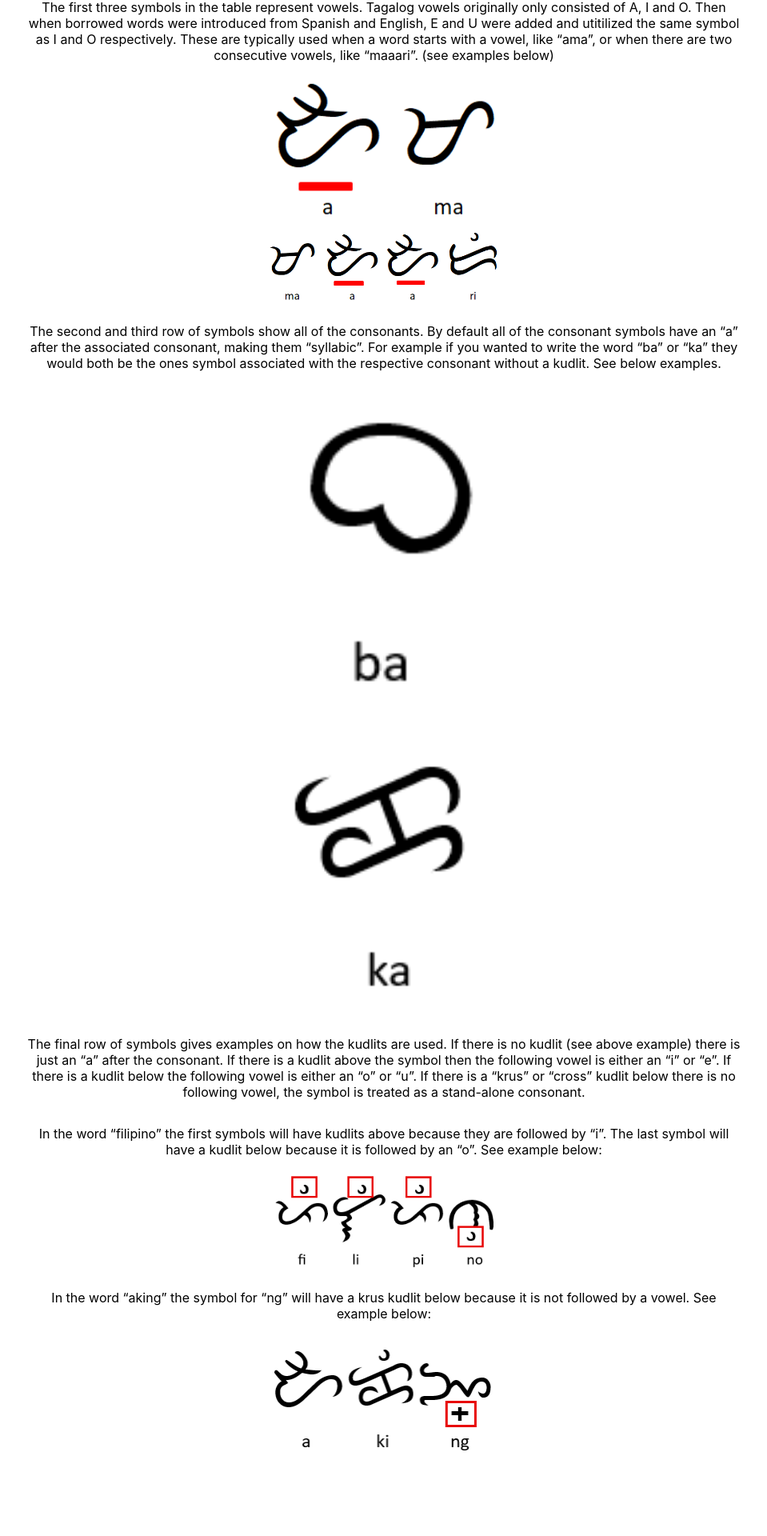
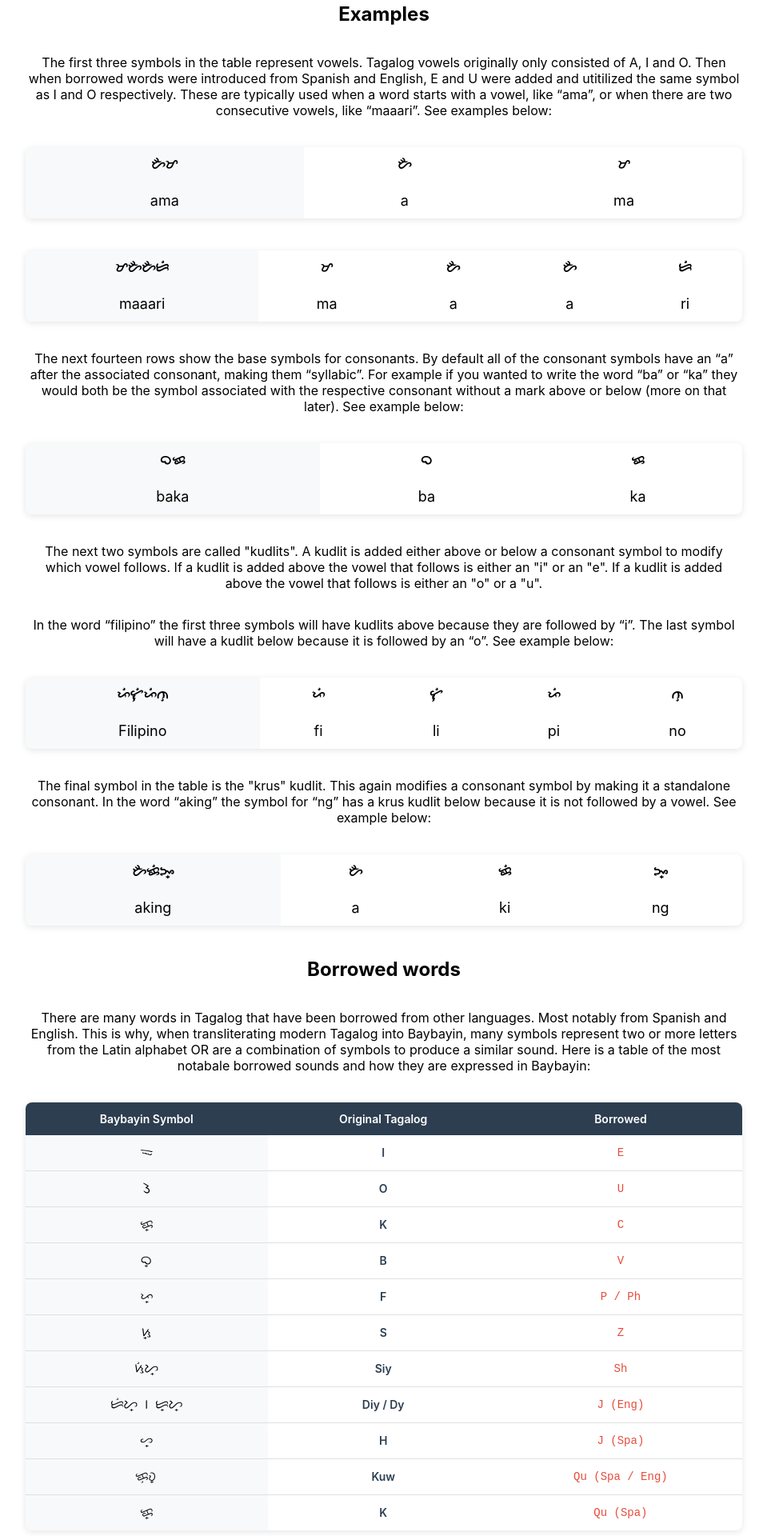
Before and after one commit to cmckinney-59/the-baybayin-project, a React (Vite) app: page /transliterator/baybayin-lite in a window 1280 px wide. Shown: the part 1523-3443 px from the top of the page at 80% size, without its empty margins (160-1119 px from the left). Before the commit the page ends 3418 px from the top, so only its background shows below. Built offline with nearby package versions, Linux system fonts and the light colour scheme.

Commit message:
add a lot to the how to read section

```diff
--- a/src/components/HowToRead/BaybayinHTR/BaybayinHowToRead.tsx
+++ b/src/components/HowToRead/BaybayinHTR/BaybayinHowToRead.tsx
@@ -1,11 +1,12 @@
-import amaImage from "../../../assets/images/How to read/Baybayin/ama.png";
-import maaariImage from "../../../assets/images/How to read/Baybayin/maaari.png";
-import baImage from "../../../assets/images/How to read/Baybayin/ba.png";
-import kaImage from "../../../assets/images/How to read/Baybayin/ka.png";
-import filipinoImage from "../../../assets/images/How to read/Baybayin/filipino.png";
-import akingImage from "../../../assets/images/How to read/Baybayin/aking.png";
+// import amaImage from "../../../assets/images/How to read/Baybayin/ama.png";
+// import maaariImage from "../../../assets/images/How to read/Baybayin/maaari.png";
+// import baImage from "../../../assets/images/How to read/Baybayin/ba.png";
+// import kaImage from "../../../assets/images/How to read/Baybayin/ka.png";
+// import filipinoImage from "../../../assets/images/How to read/Baybayin/filipino.png";
+// import akingImage from "../../../assets/images/How to read/Baybayin/aking.png";
 import "./BaybayinHowToRead.css";
 import BaybayinTable from "./BaybayinTable";
+import BaybayinTableBorrowed from "./BaybayinTableBorrowed";
 
 export default function BaybayinHowToRead() {
   return (
@@ -16,57 +17,161 @@ export default function BaybayinHowToRead() {
         This is the most popular form of the script.
       </p>
       <BaybayinTable />
+
+      <h2>Examples</h2>
       <p>
         The first three symbols in the table represent vowels. Tagalog vowels
         originally only consisted of A, I and O. Then when borrowed words were
         introduced from Spanish and English, E and U were added and utitilized
         the same symbol as I and O respectively. These are typically used when a
         word starts with a vowel, like “ama”, or when there are two consecutive
-        vowels, like “maaari”. (see examples below)
+        vowels, like “maaari”. See examples below:
       </p>
-      <img src={amaImage} alt="ama-image" className="baybayin-image example" />
-      <img
+      <table className="baybayin-example">
+        <thead>
+          <tr>
+            <th className="baybayin-letter">am</th>
+            <th className="baybayin-letter">a</th>
+            <th className="baybayin-letter">m</th>
+          </tr>
+        </thead>
+        <tbody>
+          <tr>
+            <td>ama</td>
+            <td>a</td>
+            <td>ma</td>
+          </tr>
+        </tbody>
+      </table>
+      {/* <img src={amaImage} alt="ama-image" className="baybayin-image example" /> */}
+      <table className="baybayin-example">
+        <thead>
+          <tr>
+            <th className="baybayin-letter">maari</th>
+            <th className="baybayin-letter">m</th>
+            <th className="baybayin-letter">a</th>
+            <th className="baybayin-letter">a</th>
+            <th className="baybayin-letter">ri</th>
+          </tr>
+        </thead>
+        <tbody>
+          <tr>
+            <td>maaari</td>
+            <td>ma</td>
+            <td>a</td>
+            <td>a</td>
+            <td>ri</td>
+          </tr>
+        </tbody>
+      </table>
+      {/* <img
         src={maaariImage}
         alt="maaari-image"
         className="baybayin-image example"
-      />
+      /> */}
       <p>
-        The second and third row of symbols show all of the consonants. By
-        default all of the consonant symbols have an “a” after the associated
-        consonant, making them “syllabic”. For example if you wanted to write
-        the word “ba” or “ka” they would both be the ones symbol associated with
-        the respective consonant without a kudlit. See below examples.
+        The next fourteen rows show the base symbols for consonants. By default
+        all of the consonant symbols have an “a” after the associated consonant,
+        making them “syllabic”. For example if you wanted to write the word “ba”
+        or “ka” they would both be the symbol associated with the respective
+        consonant without a mark above or below (more on that later). See
+        example below:
       </p>
-      <img src={baImage} alt="ba-image" className="baybayin-image example" />
-      <img src={kaImage} alt="ka-image" className="baybayin-image example" />
+      <table className="baybayin-example">
+        <thead>
+          <tr>
+            <th className="baybayin-letter">bk</th>
+            <th className="baybayin-letter">b</th>
+            <th className="baybayin-letter">k</th>
+          </tr>
+        </thead>
+        <tbody>
+          <tr>
+            <td>baka</td>
+            <td>ba</td>
+            <td>ka</td>
+          </tr>
+        </tbody>
+      </table>
+      {/* <img src={baImage} alt="ba-image" className="baybayin-image example" />
+      <img src={kaImage} alt="ka-image" className="baybayin-image example" /> */}
       <p>
-        The final row of symbols gives examples on how the kudlits are used. If
-        there is no kudlit (see above example) there is just an “a” after the
-        consonant. If there is a kudlit above the symbol then the following
-        vowel is either an “i” or “e”. If there is a kudlit below the following
-        vowel is either an “o” or “u”. If there is a “krus” or “cross” kudlit
-        below there is no following vowel, the symbol is treated as a
-        stand-alone consonant.
+        The next two symbols are called "kudlits". A kudlit is added either
+        above or below a consonant symbol to modify which vowel follows. If a
+        kudlit is added above the vowel that follows is either an "i" or an "e".
+        If a kudlit is added above the vowel that follows is either an "o" or a
+        "u".
       </p>
       <p>
-        In the word “filipino” the first symbols will have kudlits above because
-        they are followed by “i”. The last symbol will have a kudlit below
-        because it is followed by an “o”. See example below:
+        In the word “filipino” the first three symbols will have kudlits above
+        because they are followed by “i”. The last symbol will have a kudlit
+        below because it is followed by an “o”. See example below:
       </p>
-      <img
+      <table className="baybayin-example">
+        <thead>
+          <tr>
+            <th className="baybayin-letter">filipino</th>
+            <th className="baybayin-letter">fi</th>
+            <th className="baybayin-letter">li</th>
+            <th className="baybayin-letter">pi</th>
+            <th className="baybayin-letter">no</th>
+          </tr>
+        </thead>
+        <tbody>
+          <tr>
+            <td>Filipino</td>
+            <td>fi</td>
+            <td>li</td>
+            <td>pi</td>
+            <td>no</td>
+          </tr>
+        </tbody>
+      </table>
+      {/* <img
         src={filipinoImage}
         alt="filipino-image"
         className="baybayin-image example"
-      />
+      /> */}
       <p>
-        In the word “aking” the symbol for “ng” will have a krus kudlit below
-        because it is not followed by a vowel. See example below:
+        The final symbol in the table is the "krus" kudlit. This again modifies
+        a consonant symbol by making it a standalone consonant. In the word
+        “aking” the symbol for “ng” has a krus kudlit below because it is not
+        followed by a vowel. See example below:
       </p>
-      <img
+      <table className="baybayin-example">
+        <thead>
+          <tr>
+            <th className="baybayin-letter">akiN+</th>
+            <th className="baybayin-letter">a</th>
+            <th className="baybayin-letter">ki</th>
+            <th className="baybayin-letter">N+</th>
+          </tr>
+        </thead>
+        <tbody>
+          <tr>
+            <td>aking</td>
+            <td>a</td>
+            <td>ki</td>
+            <td>ng</td>
+          </tr>
+        </tbody>
+      </table>
+      {/* <img
         src={akingImage}
         alt="aking-image"
         className="baybayin-image example"
-      />
+      /> */}
+
+      <h2>Borrowed words</h2>
+      <p>
+        There are many words in Tagalog that have been borrowed from other
+        languages. Most notably from Spanish and English. This is why, when
+        transliterating modern Tagalog into Baybayin, many symbols represent two
+        or more letters from the Latin alphabet OR are a combination of symbols
+        to produce a similar sound. Here is a table of the most notabale
+        borrowed sounds and how they are expressed in Baybayin:
+      </p>
+      <BaybayinTableBorrowed />
     </>
   );
 }
--- a/src/components/HowToRead/BaybayinHTR/BaybayinTable.css
+++ b/src/components/HowToRead/BaybayinHTR/BaybayinTable.css
@@ -51,6 +51,11 @@
   font-family: "Baybayin";
 }
 
+.baybayin-letter-red {
+  font-family: "Baybayin";
+  color: #e74c3c;
+}
+
 /* Responsive */
 @media (max-width: 768px) {
   .baybayin-table {
@@ -66,3 +71,59 @@
     font-size: 16px;
   }
 }
+
+/* Baybayin word examples*/
+.baybayin-example {
+  width: 100%;
+  border-collapse: collapse;
+  margin: 20px 0;
+  background-color: #fff;
+  box-shadow: 0 2px 8px rgba(0, 0, 0, 0.1);
+  border-radius: 8px;
+  overflow: hidden;
+}
+
+.baybayin-example th {
+  padding: 12px 16px;
+  text-align: center;
+  font-size: 18px;
+  font-family: "Baybayin";
+}
+
+.baybayin-example th:first-child {
+  background-color: #f8f9fa;
+}
+
+.baybayin-example td {
+  padding: 12px 16px;
+  border-bottom: 1px solid #e0e0e0;
+  font-size: 18px;
+}
+
+.baybayin-example td:first-child {
+  background-color: #f8f9fa;
+}
+
+.baybayin-example tr:hover {
+  background-color: #f8f9fa;
+}
+
+.baybayin-example tr:last-child td {
+  border-bottom: none;
+}
+
+/* Responsive */
+@media (max-width: 768px) {
+  .baybayin-example {
+    font-size: 12px;
+  }
+
+  .baybayin-example th,
+  .baybayin-example td {
+    padding: 8px 12px;
+  }
+
+  .baybayin-example td:first-child {
+    font-size: 16px;
+  }
+}
--- a/src/components/HowToRead/BaybayinHTR/BaybayinTable.tsx
+++ b/src/components/HowToRead/BaybayinHTR/BaybayinTable.tsx
@@ -110,8 +110,8 @@ export default function BaybayinTable() {
           </tr>
           <tr>
             <td className="baybayin-letter">+</td>
-            <td>Consonant</td>
-            <td>Consonant</td>
+            <td>Consonant marker</td>
+            <td></td>
           </tr>
         </tbody>
       </table>
--- /dev/null
+++ b/src/components/HowToRead/BaybayinHTR/BaybayinTableBorrowed.tsx
@@ -0,0 +1,74 @@
+import "./BaybayinTable.css";
+
+export default function BaybayinTableBorrowed() {
+  return (
+    <>
+      <table className="baybayin-table">
+        <thead>
+          <tr>
+            <th>Baybayin Symbol</th>
+            <th>Original Tagalog</th>
+            <th>Borrowed</th>
+          </tr>
+        </thead>
+        <tbody>
+          <tr>
+            <td className="baybayin-letter">I</td>
+            <td>I</td>
+            <td>E</td>
+          </tr>
+          <tr>
+            <td className="baybayin-letter">O</td>
+            <td>O</td>
+            <td>U</td>
+          </tr>
+          <tr>
+            <td className="baybayin-letter">k+</td>
+            <td>K</td>
+            <td>C</td>
+          </tr>
+          <tr>
+            <td className="baybayin-letter">b+</td>
+            <td>B</td>
+            <td>V</td>
+          </tr>
+          <tr>
+            <td className="baybayin-letter">p+</td>
+            <td>F</td>
+            <td>P / Ph</td>
+          </tr>
+          <tr>
+            <td className="baybayin-letter">s+</td>
+            <td>S</td>
+            <td>Z</td>
+          </tr>
+          <tr>
+            <td className="baybayin-letter">siy+</td>
+            <td>Siy</td>
+            <td>Sh</td>
+          </tr>
+          <tr>
+            <td className="baybayin-letter">diy+ / d+y+</td>
+            <td>Diy / Dy</td>
+            <td>J (Eng)</td>
+          </tr>
+          <tr>
+            <td className="baybayin-letter">h+</td>
+            <td>H</td>
+            <td>J (Spa)</td>
+          </tr>
+          <tr>
+            <td className="baybayin-letter">kuw+</td>
+            <td>Kuw</td>
+            <td>Qu (Spa / Eng)</td>
+          </tr>
+          <tr>
+            <td className="baybayin-letter">k+</td>
+            <td>K</td>
+            <td>Qu (Spa)</td>
+          </tr>
+        </tbody>
+      </table>
+    </>
+  );
+}
```
